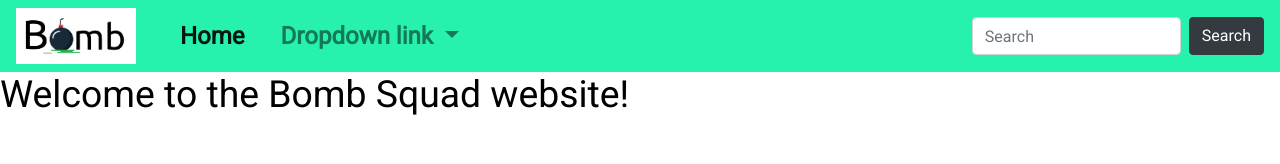
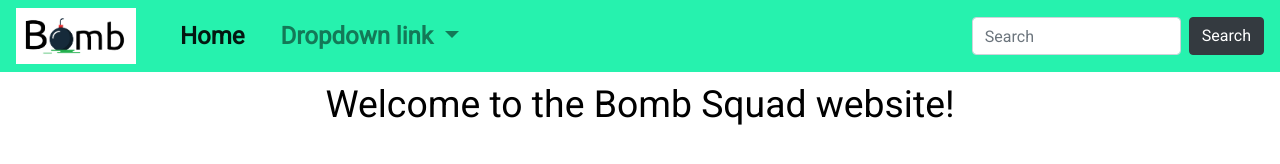
Before and after one commit to IbraheemMoosa/BombSquadServer, a plain HTML site: page homepage.html in a window 1280 px wide. Drawn offline with nearby package versions, Linux system fonts and the light colour scheme.

Commit message:
fixed alignment

```diff
--- a/homepage.css
+++ b/homepage.css
@@ -33,3 +33,11 @@ body {
 .searchButton {
   color: #000000;
 }
+#body {
+  position: relative;
+  display: block;
+  margin: 0 auto;
+  width: 65%;
+  padding: 10px;
+  text-align: center;
+}
--- a/homepage.html
+++ b/homepage.html
@@ -41,8 +41,10 @@
   </form>
 </div>
 </nav>
-    <h1>
+<div id="body">
+  <h1>
       Welcome to the Bomb Squad website!
-    </h1>
+  </h1>
+</div>
 </body>
 </html>
```
